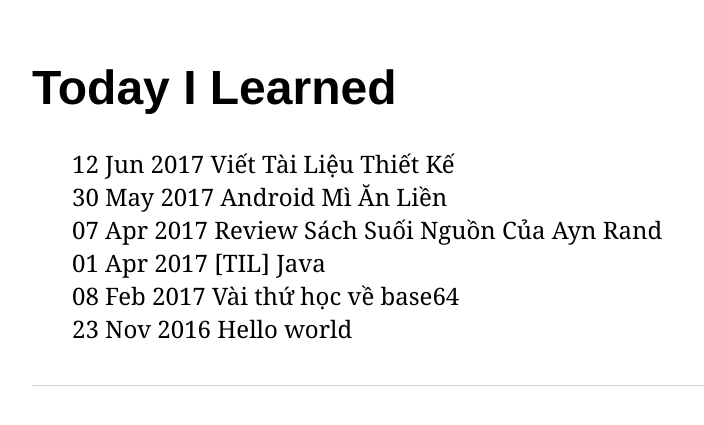
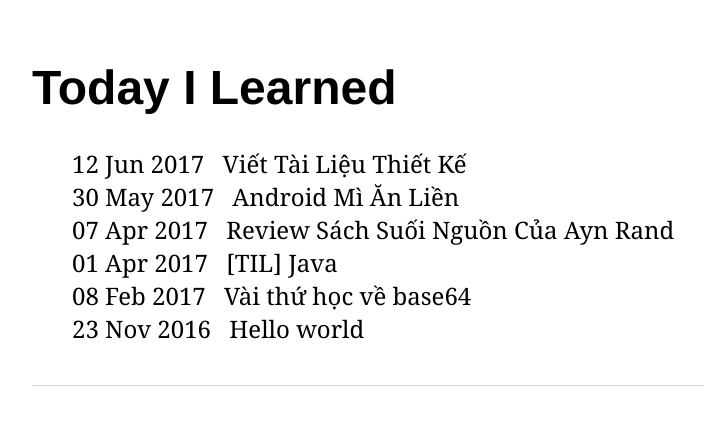
Before and after one commit to congdv/congdv.github.io, a Jekyll site: the page built from index.html, in a window 1280 px wide. Shown: the top 425 px of the page, without its empty margins (160-864 px from the left). Built offline with Jekyll 4.4.1, drawn with Linux system fonts in a browser that asks for light colours; Markdown is read by kramdown in place of the engine named in the settings.

Commit message:
Create main.css

```diff
--- a/css/main.css
+++ b/css/main.css
@@ -52,7 +52,7 @@ pre {
     color: #1a1a1a;
     overflow: auto;
 }
-li.span {
+li span {
     width: 5em;
     text-align: right;
     padding-right: .5em;
```
